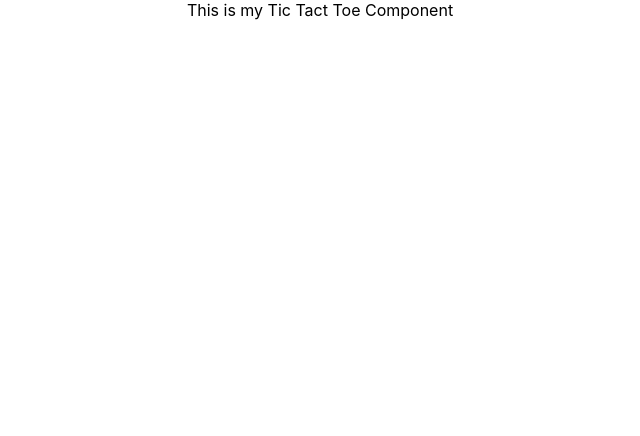
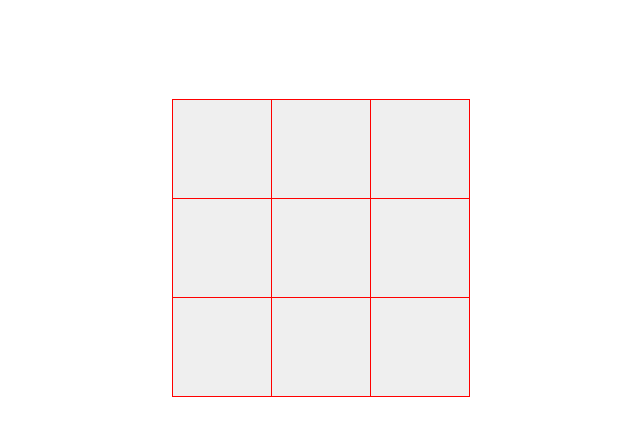
Before and after one commit to anyars-encarta/tic-tact-toe, a React (Create React App) app: page / in a window 1280 px wide. Shown: the top 436 px of the page, without its empty margins (320-960 px from the left). Built offline with nearby package versions, Linux system fonts and the light colour scheme.

Commit message:
Implement Square Filling

```diff
--- a/public/index.html
+++ b/public/index.html
@@ -24,7 +24,7 @@
       work correctly both with client-side routing and a non-root public URL.
       Learn how to configure a non-root public URL by running `npm run build`.
     -->
-    <title>React App</title>
+    <title>Tic Tact Toe</title>
   </head>
   <body>
     <noscript>You need to enable JavaScript to run this app.</noscript>
--- a/src/components/tic-tact-toe/index.jsx
+++ b/src/components/tic-tact-toe/index.jsx
@@ -1,6 +1,49 @@
+// Rows structure
+// 0 1 2
+// 3 4 5
+// 6 7 8
+import { useState } from 'react';
+import './styles.css';
+
+const Square = ({ value, onClick }) => {
+    return <button onClick={onClick} className="square">{value}</button>
+};
+
 const TicTactToe = () => {
+
+    const [squares, setSquares] = useState(Array(9).fill(''));
+    const [isXTurn, setIsXTurn] = useState(true);
+
+    const handleClick = (getCurrentSquare) => {
+      let copySquares = [...squares];
+      copySquares[getCurrentSquare] = isXTurn ? 'X' : 'O';
+      setIsXTurn(!isXTurn);
+      setSquares(copySquares)
+    };
+
     return (
-        <div>This is my Tic Tact Toe Component</div>
+        <div className="tic-tact-toe-container">
+            {/* div for first row - 0 1 2*/}
+            <div className="row">
+                <Square value={squares[0]} onClick={() => handleClick(0)}/>
+                <Square value={squares[1]} onClick={() => handleClick(1)}/>
+                <Square value={squares[2]} onClick={() => handleClick(2)}/>
+            </div >
+
+            {/* div for second row - 3 4 5*/}
+            <div className="row">
+                <Square value={squares[3]} onClick={() => handleClick(3)}/>
+                <Square value={squares[4]} onClick={() => handleClick(4)}/>
+                <Square value={squares[5]} onClick={() => handleClick(5)}/>
+            </div>
+
+            {/* div for third row - 6 7 8*/}
+            <div className="row">
+                <Square value={squares[6]} onClick={() => handleClick(6)}/>
+                <Square value={squares[7]} onClick={() => handleClick(7)}/>
+                <Square value={squares[8]} onClick={() => handleClick(8)}/>
+            </div>
+        </div>
     );
 };
 
--- a/src/components/tic-tact-toe/styles.css
+++ b/src/components/tic-tact-toe/styles.css
@@ -0,0 +1,19 @@
+.tic-tact-toe-container {
+    display: flex;
+    flex-direction: column;
+    align-items: center;
+    margin-top: 100px;
+}
+
+.square {
+    border: 1px solid red;
+    float: left;
+    font-size: 40px;
+    height: 100px;
+    padding: 0px;
+    text-align: center;
+    width: 100px;
+    margin-right: -1px;
+    margin-top: -1px;
+    cursor: pointer;
+}
```
